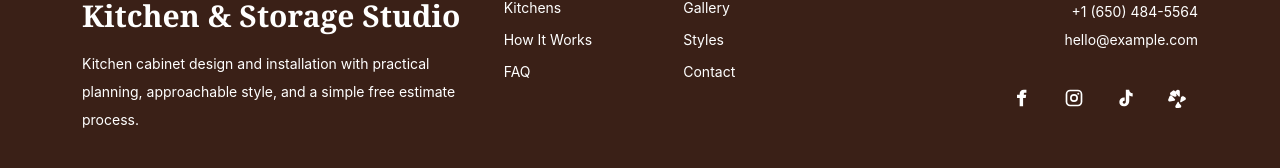
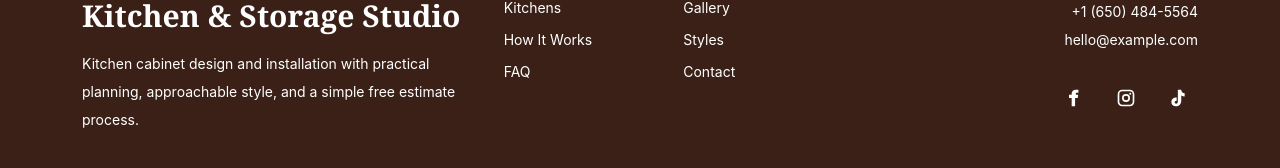
Before and after one commit to SlavaKu/Kitchen-Storage-Studio, a React (Vite) app: page / in a window 1280 px wide. Shown: the part 8443-8611 px from the top of the page. Built offline with nearby package versions, Linux system fonts and the light colour scheme.

Commit message:
Remove Yelp footer icon

```diff
--- a/src/data/homepage.ts
+++ b/src/data/homepage.ts
@@ -93,7 +93,6 @@ export const socialLinks: SocialLink[] = [
   { label: 'Facebook', href: '#', icon: 'facebook' },
   { label: 'Instagram', href: '#', icon: 'instagram' },
   { label: 'TikTok', href: '#', icon: 'tiktok' },
-  { label: 'Yelp', href: '#', icon: 'yelp' },
 ];
 
 export const benefits: Benefit[] = [
```
